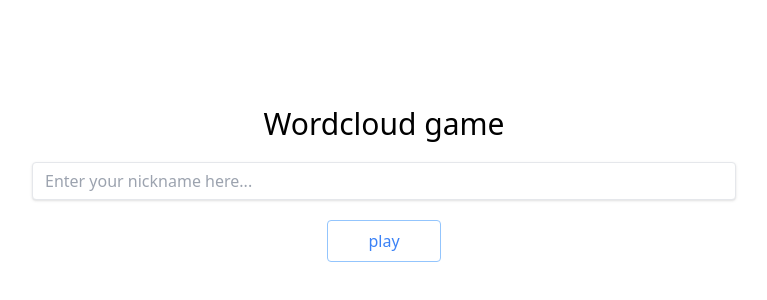
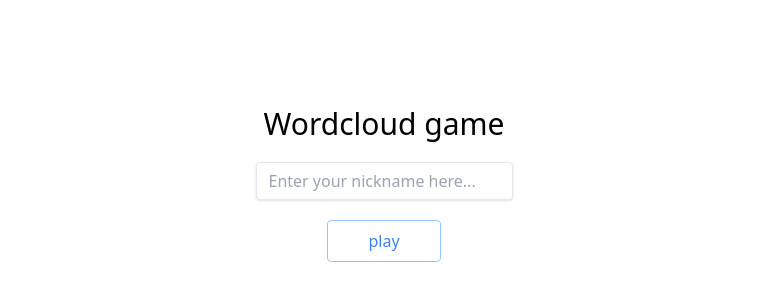
Before and after one commit to pankominek/wordcloud-game, a React (Vite) app: page /game in a window 1280 px wide. Shown: the part 216-516 px from the top of the page, without its empty margins (256-1023 px from the left). Built offline with nearby package versions, Linux system fonts and the light colour scheme.

Commit message:
Improve Main layout

```diff
--- a/src/App.tsx
+++ b/src/App.tsx
@@ -2,14 +2,17 @@ import { Routes, Route } from "react-router-dom";
 import Welcome from "./pages/Welcome";
 import Game from "./pages/Game";
 import Summary from "./pages/Summary";
+import Main from "./layouts/Main";
 
 function App() {
   return (
-    <Routes>
-      <Route path="/" element={<Welcome />} />
-      <Route path="/game" element={<Game />} />
-      <Route path="/summary" element={<Summary />} />
-    </Routes>
+    <Main>
+      <Routes>
+        <Route path="/" element={<Welcome />} />
+        <Route path="/game" element={<Game />} />
+        <Route path="/summary" element={<Summary />} />
+      </Routes>
+    </Main>
   );
 }
 
--- a/src/components/GameBoard.tsx
+++ b/src/components/GameBoard.tsx
@@ -27,10 +27,7 @@ function GameBoard(props: { data: GameData }): JSX.Element {
   const onSubmit = (data: any) => console.log(data);
 
   return (
-    <form
-      className="flex flex-col items-center"
-      onSubmit={handleSubmit(onSubmit)}
-    >
+    <form className="flex flex-col" onSubmit={handleSubmit(onSubmit)}>
       <fieldset
         disabled={isSubmitted}
         className="border border-black my-4 p-2 rounded flex flex-wrap justify-around"
--- a/src/components/Header.tsx
+++ b/src/components/Header.tsx
@@ -3,9 +3,7 @@ interface HeaderProperties {
 }
 
 function Header({ text }: HeaderProperties) {
-  return (
-    <h2 className="text-center first-letter:uppercase font-bold">{text}</h2>
-  );
+  return <h2 className="first-letter:uppercase font-bold">{text}</h2>;
 }
 
 export default Header;
--- a/src/layouts/Main.tsx
+++ b/src/layouts/Main.tsx
@@ -7,7 +7,9 @@ interface MainLayoutProperties {
 function Main({ children }: any) {
   return (
     <main className="flex flex-col justify-center h-screen">
-      <section className="container max-w-3xl">{children}</section>
+      <section className="container max-w-3xl flex items-center flex-col">
+        {children}
+      </section>
     </main>
   );
 }
--- a/src/pages/Game.tsx
+++ b/src/pages/Game.tsx
@@ -1,7 +1,6 @@
 import { useEffect, useState } from "react";
 import GameBoard from "../components/GameBoard";
 import Header from "../components/Header";
-import Main from "../layouts/Main";
 import { GameData } from "../types";
 
 function Game() {
@@ -72,10 +71,10 @@ function Game() {
   return (
     state.question &&
     state.all_words?.length && (
-      <Main>
+      <>
         <Header text={state.question} />
         <GameBoard data={state} />
-      </Main>
+      </>
     )
   );
 }
--- a/src/pages/Summary.tsx
+++ b/src/pages/Summary.tsx
@@ -1,11 +1,9 @@
-import Main from "../layouts/Main";
-
 function Summary() {
   const name = "tommy";
   const score = 0 + 1;
 
   return (
-    <Main>
+    <>
       <h2>Congratulations, {name}!</h2>
       <p>
         Your score:
@@ -13,7 +11,7 @@ function Summary() {
           {`${score}  ${score !== 1 ? "points" : "point"}`}
         </span>
       </p>
-    </Main>
+    </>
   );
 }
 
--- a/src/pages/Welcome.tsx
+++ b/src/pages/Welcome.tsx
@@ -1,6 +1,5 @@
 import { useForm, SubmitHandler } from "react-hook-form";
 import { IFormValues } from "../types";
-import Main from "../layouts/Main";
 import Button from "../components/Button";
 import InputField from "../components/InputField";
 
@@ -14,8 +13,8 @@ function Welcome() {
   const onSubmit: SubmitHandler<IFormValues> = (data) => console.log(data);
 
   return (
-    <Main>
-      <h1 className="text-3xl text-center mb-5">Wordcloud game</h1>
+    <>
+      <h1 className="text-3xl mb-5">Wordcloud game</h1>
       <form onSubmit={handleSubmit(onSubmit)} className="flex flex-col">
         <InputField
           label="nickname"
@@ -25,7 +24,7 @@ function Welcome() {
         />
         <Button type="submit" text="play" />
       </form>
-    </Main>
+    </>
   );
 }
 
```
